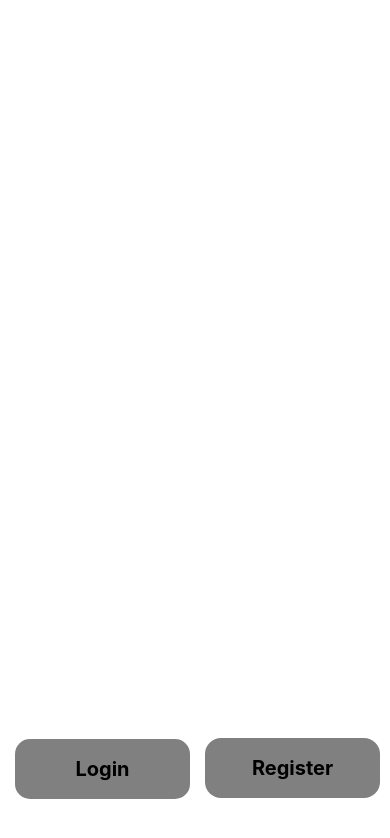
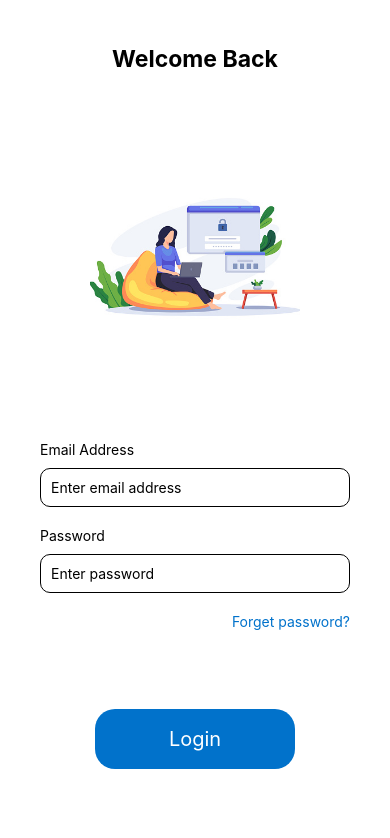
Before and after one commit to ferlijunandar/lab1-ferli-105841107521, a React Native app: screen / in a window 390 px wide. Shown: the top 838 px of the page. Built offline with nearby package versions, Linux system fonts and the light colour scheme.

Commit message:
Tugas ke 3

```diff
--- a/App.js
+++ b/App.js
@@ -1,68 +1,92 @@
 import React from "react";
-import { StyleSheet,Text,View } from "react-native"
+import { StyleSheet, Text, View, TextInput, Image } from "react-native";
 
 const App = () => {
   return (
-    <View style={{flex :1}}>
-      <View style= {{
-        flex:1,
-        alignItems: "flex-end",
-        justifyContent: "space-between",
-       flexDirection: "row",
-       marginBottom: 30
+    <View style={styles.container}>
+      <Text style={styles.title}>
+        Welcome Back
+        </Text>
+      <Image
+        source={require('./assets/logo1.jpg')}
+        style={styles.image}
+      />
+      <View style={styles.inputContainer}>
+        <Text style={styles.label}>
+          Email Address
+        </Text>
+        <TextInput style={styles.input} placeholder="Enter email address" />
+        <Text style={styles.label}>
+          Password
+          </Text>
+        <TextInput style={styles.input} placeholder="Enter password" secureTextEntry />
+        <Text style={styles.forgotPassword}>
+          Forget password?
+          </Text>
+      </View>
+      <View style={styles.buttonContainer}>
+        <View style={styles.button}>
+          <Text style={styles.buttonText}>
+            Login
+            </Text>
+        </View>
+      </View>
+    </View>
+  );
+};
 
-      }}>
+const styles = StyleSheet.create({
+  container: {
+    flex: 1,
+    justifyContent: 'space-around',
+    alignItems: 'center',
+    padding: 20,
+  },
+  title: {
+    fontSize: 23,
+    fontWeight: 'bold',
+  },
+  image: {
+    width: 210,
+    height: 210,
+    marginVertical: 30,
+  },
+  inputContainer: {
+    width: '100%',
+    paddingHorizontal: 20,
+  },
+  label: {
+    marginBottom: 10,
+  },
+  input: {
+    padding: 10,
+    borderWidth: 1,
+    borderColor: 'black',
+    marginBottom: 20,
+    borderRadius: 10,
+  },
+  forgotPassword: {
+    textAlign: 'right',
+    marginBottom: 30,
+    borderColor: 'blue',
+    color: '#0172CB',
+  },
+  buttonContainer: {
+    alignItems: 'center',
+    marginBottom: 30,
+  },
+  button: {
+    backgroundColor: '#0172CB',
+    width: 200,
+    height: 60,
+    justifyContent: 'center',
+    alignItems: 'center',
+    borderRadius: 20,
+  },
+  buttonText: {
+    fontSize: 20,
+    color: 'white',
+  },
+});
 
-    <View style= {{
-      backgroundColor: "gray",
-      width: 175,
-      height: 60,
-      margin: 15,
-      justifyContent: "center",
-      borderRadius: 15,
-      marginBottom: 15,
-      marginRight: 15,
-
-    }}>
-
-    <Text style={{
-      fontSize: 20,
-      color: "black",
-      textAlign: "center",
-      fontWeight: "bold"
-
-    }}>
-      Login
-    </Text>
-
-    </View>
-    <View style= {{
-      backgroundColor: "gray",
-      width: 175,
-      height: 60,
-      justifyContent: "center",
-      borderRadius: 16,
-      marginBottom: 16,
-      marginRight: 16,
-
-    }}>
-
-    <Text style={{
-      fontSize: 20,
-      color: "black",
-      textAlign: "center",
-      fontWeight: "bold"
-
-    }}>
-      Register
-    </Text>
- </View>
-
-</View>
-
-</View>
-
-  )
-}
-
-export default App
+export default App;
```
Also changed, not shown: assets/logo1.jpg (added).
